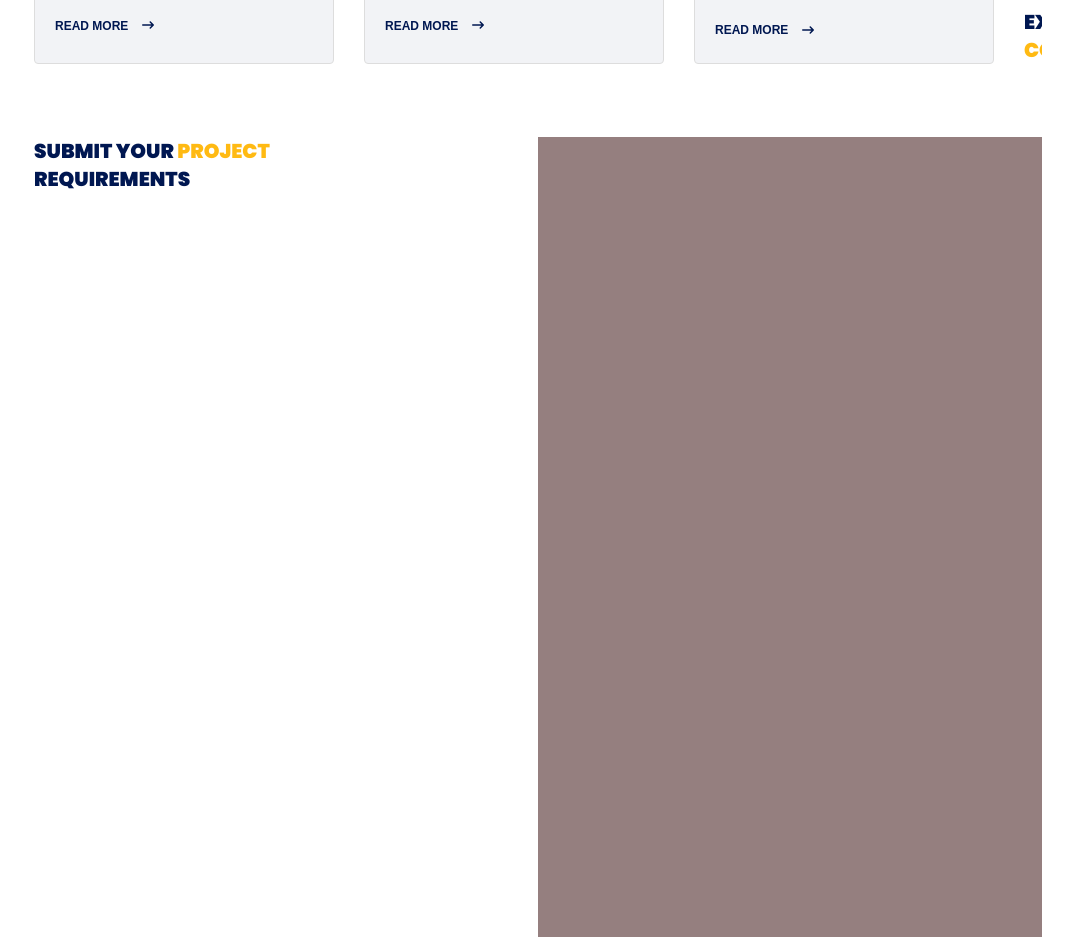
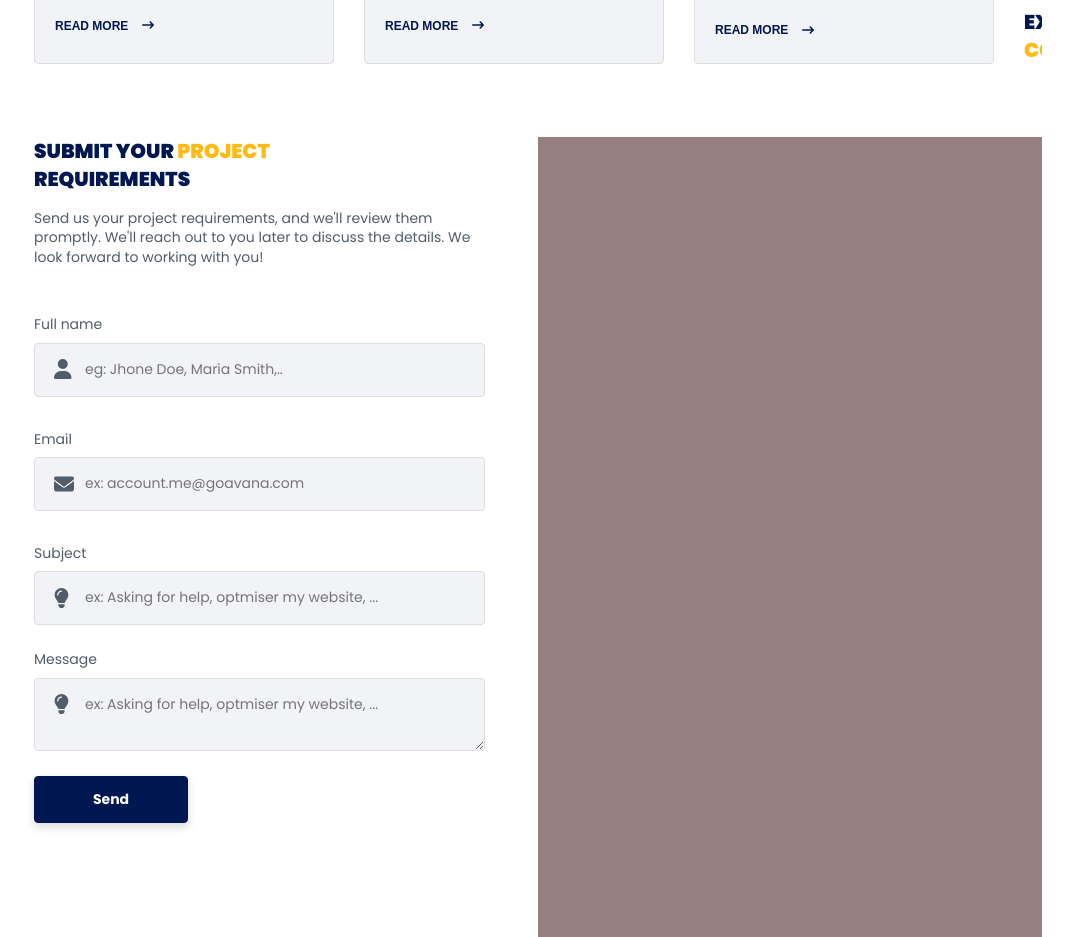
Before and after one commit to maxime-dot/website3, a Next.js app: page / in a window 1280 px wide. Shown: the part 8060-8997 px from the top of the page, without its empty margins (102-1175 px from the left). Built offline with nearby package versions, Linux system fonts and the light colour scheme.

Commit message:
feat: add  form for user project requirement submit

```diff
--- a/src/app/components/sections/contacts/Contact.tsx
+++ b/src/app/components/sections/contacts/Contact.tsx
@@ -1,13 +1,162 @@
 import React from "react";
 import "./contacts.scss";
+import { Formik } from "formik";
+import { FontAwesomeIcon } from "@fortawesome/react-fontawesome";
+import {
+  faUser,
+  faEnvelope,
+  faLightbulb,
+} from "@fortawesome/free-solid-svg-icons";
+import Button from "../../button/normal/Button";
+
+interface FormValues {
+  name: string;
+  email: string;
+}
 const Contacts: React.FC = () => {
   return (
     <section className="akata-contacts fill-view container" id="contacts">
-      <div className="contacts form">
-        <div className="form-title">
+      <div className="contacts form d-flex flex-col">
+        <div className="form-title d-flex flex-col">
           <h2 className="akata-title-medium">
             Submit Your <span>Project</span> Requirements
           </h2>
+          <p className="akata-text-medium">
+            Send us your project requirements, and we&apos;ll review them
+            promptly. We&apos;ll reach out to you later to discuss the details.
+            We look forward to working with you!
+          </p>
+        </div>
+        <div className="form-body d-flex flex-col">
+          <Formik
+            initialValues={{
+              name: "",
+              email: "",
+              subject: "",
+              message: "",
+            }}
+            validate={(values) => {
+              const errors: Partial<FormValues> = {};
+              if (!values.name) {
+                errors.name = "Ooops!Full name is missing. Please provide it..";
+              }
+              if (!values.email) {
+                errors.email = "Email address is required. Please specify it.";
+              } else if (
+                !/^[A-Z0-9._%+-]+@[A-Z0-9.-]+\.[A-Z]{2,}$/i.test(values.email)
+              ) {
+                errors.email =
+                  "Invalid email format. Use a valid format (e.g., example@example.com).";
+              }
+              return errors;
+            }}
+            onSubmit={(values) => {
+              setTimeout(() => {
+                alert(JSON.stringify(values, null, 2));
+              }, 400);
+            }}
+          >
+            {({
+              values,
+              errors,
+              touched,
+              handleChange,
+              handleBlur,
+              handleSubmit,
+              isSubmitting,
+            }) => (
+              <form
+                onSubmit={handleSubmit}
+                className="contact-body d-flex flex-col"
+              >
+                <div className="form-item d-flex flex-col">
+                  <label htmlFor="name" className="akata-text-medium">
+                    Full name
+                  </label>
+                  <FontAwesomeIcon icon={faUser} className="form-icon" />
+                  <input
+                    type="text"
+                    placeholder="eg: Jhone Doe, Maria Smith,.."
+                    name="name"
+                    className="akata-text-medium"
+                    onChange={handleChange}
+                    onBlur={handleBlur}
+                    value={values.name}
+                    id="name"
+                    autoComplete="true"
+                  />
+                  <p className="akata-text-small error-message">
+                    {" "}
+                    {errors.name && touched.name && errors.name}
+                  </p>
+                </div>
+                {/* request user email */}
+                <div className="form-item d-flex flex-col">
+                  <label htmlFor="email" className="akata-text-medium">
+                    Email
+                  </label>
+                  <FontAwesomeIcon icon={faEnvelope} className="form-icon" />
+                  <input
+                    type="email"
+                    name="email"
+                    onChange={handleChange}
+                    placeholder="ex: account.me@goavana.com"
+                    onBlur={handleBlur}
+                    value={values.email}
+                    id="email"
+                    autoComplete="true"
+                    className="akata-text-medium"
+                  />
+                  <p className="akata-text-small error-message">
+                    {" "}
+                    {errors.email && touched.email && errors.email}
+                  </p>
+                </div>
+                <div className="form-item d-flex flex-col">
+                  <label htmlFor="subject" className="akata-text-medium">
+                    Subject
+                  </label>
+                  <FontAwesomeIcon icon={faLightbulb} className="form-icon" />
+                  <input
+                    type="text"
+                    placeholder="ex: Asking for help, optmiser my website, ..."
+                    name="subject"
+                    className="akata-text-medium"
+                    onChange={handleChange}
+                    onBlur={handleBlur}
+                    value={values.subject}
+                    id="subject"
+                    autoComplete="true"
+                  />
+                </div>
+                <div className="form-item d-flex flex-col">
+                  <label htmlFor="message" className="akata-text-medium">
+                    Message
+                  </label>
+                  <FontAwesomeIcon icon={faLightbulb} className="form-icon" />
+                  <textarea
+                    placeholder="ex: Asking for help, optmiser my website, ..."
+                    name="message"
+                    className="akata-text-medium"
+                    onChange={handleChange}
+                    onBlur={handleBlur}
+                    value={values.message}
+                    id="message"
+                    autoComplete="true"
+                  />
+                </div>
+                {errors.email || errors.name ? null : (
+                  <Button
+                    ariaLabel="send project requirement"
+                    type="submit"
+                    content="Send"
+                    onClick={handleSubmit}
+                    hoverType="solid"
+                  />
+                )}
+              </form>
+            )}
+          </Formik>
         </div>
       </div>
       <div className="contacts adress"></div>
--- a/src/app/components/sections/contacts/contacts.scss
+++ b/src/app/components/sections/contacts/contacts.scss
@@ -6,9 +6,40 @@
     width: 100%;
     height: 100%;
     &.form {
+      max-width: 451px;
+      gap: 48px;
       .form-title {
+        gap: 16px;
         h2 {
           max-width: 316px;
+        }
+      }
+      .form-body {
+        .contact-body {
+          gap: 25px;
+          .form-item {
+            gap: 8px;
+            position: relative;
+            .form-icon {
+              position: absolute;
+              font-size: 20px;
+              color: var(--text-dark);
+              top: calc(28px + 16px);
+              left: 20px;
+            }
+            input,
+            textarea {
+              padding: 16px 50px;
+              width: 100%;
+              background: var(--card-background);
+              outline: 0;
+              border: 1px solid var(--border-color);
+              border-radius: var(--border-radius);
+            }
+          }
+          button {
+            max-width: 109px;
+          }
         }
       }
     }
```
